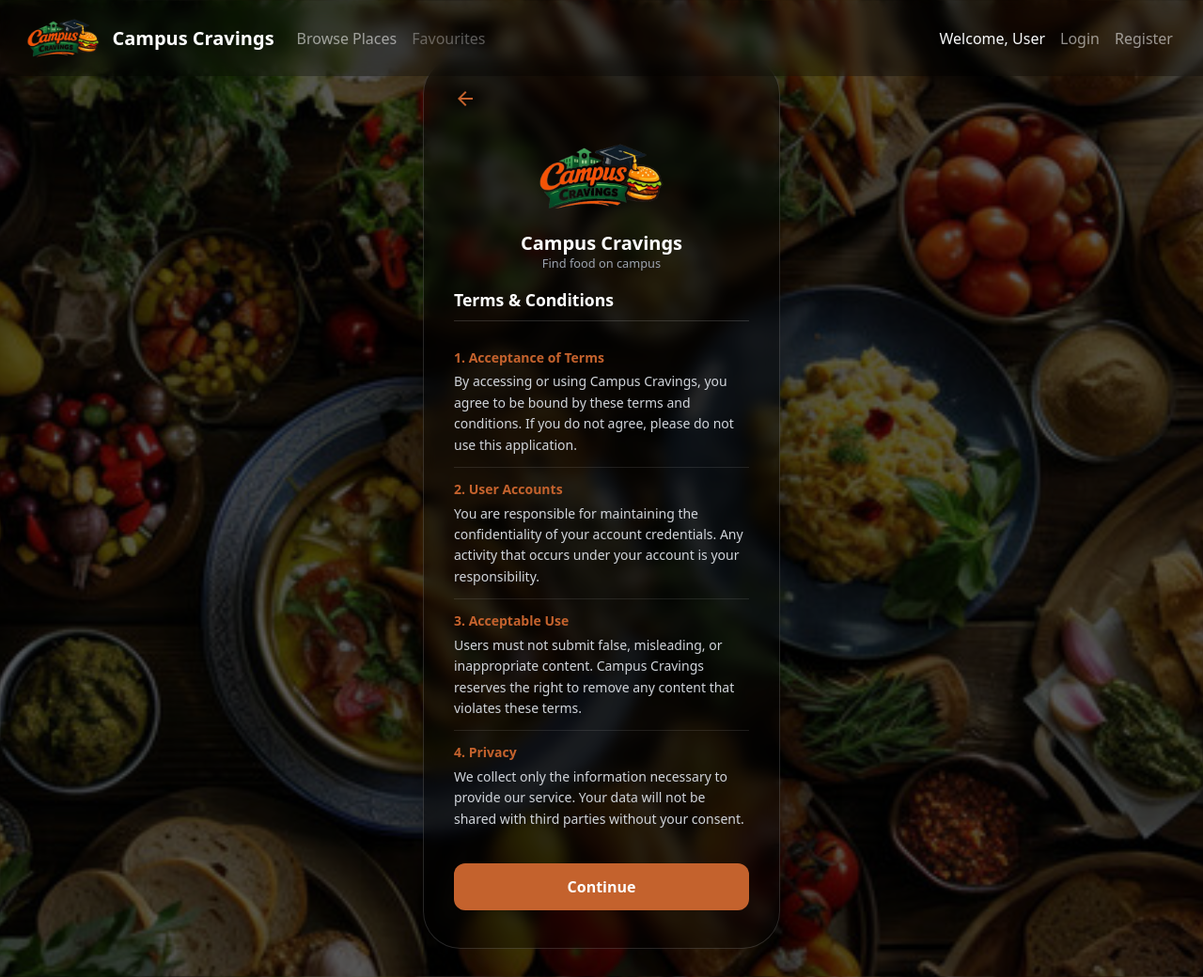
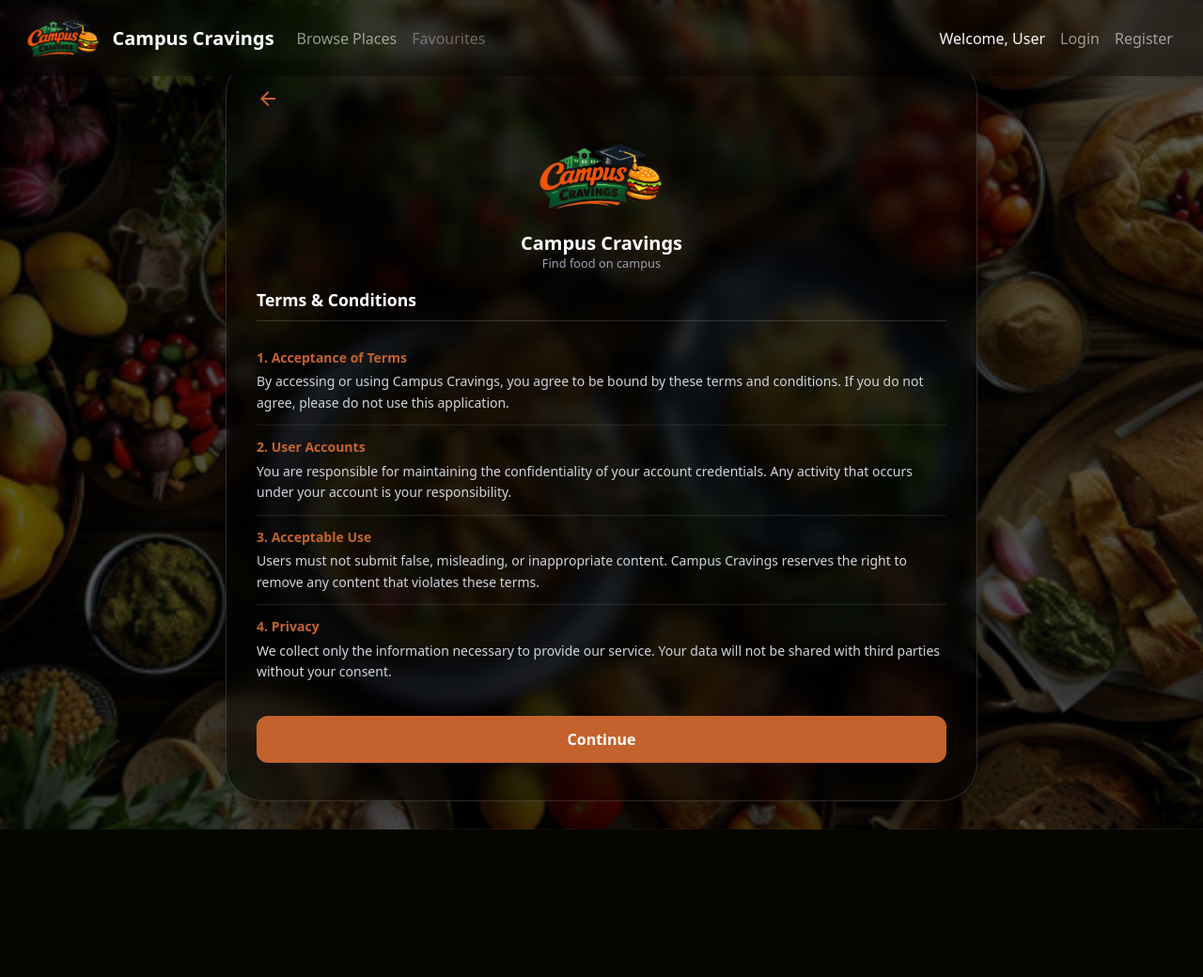
Before and after one commit to campus-cravings-org/campus-cravings, a Python web app: template app/templates/terms.html in a window 1280 px wide. Shown: the whole page at 94% size. After the commit the page ends 883 px from the top, so only its background shows below. Run offline with Jinja, Linux system fonts and the light colour scheme; the template is opened without the code that fills it, so the values that code supplies are empty; some libraries are stand-ins or nearby versions.

Commit message:
Update terms.html

```diff
--- a/app/templates/terms.html
+++ b/app/templates/terms.html
@@ -16,7 +16,7 @@
         background: rgba(0, 0, 0, 0.5);
         backdrop-filter: blur(8px);
         border-radius: 40px;
-        max-width: 380px;
+        max-width: 800px;
         width: 100%;
         padding: 2rem 2rem 2.5rem;
         box-shadow: 0 20px 60px rgba(0, 0, 0, 0.4);
```
